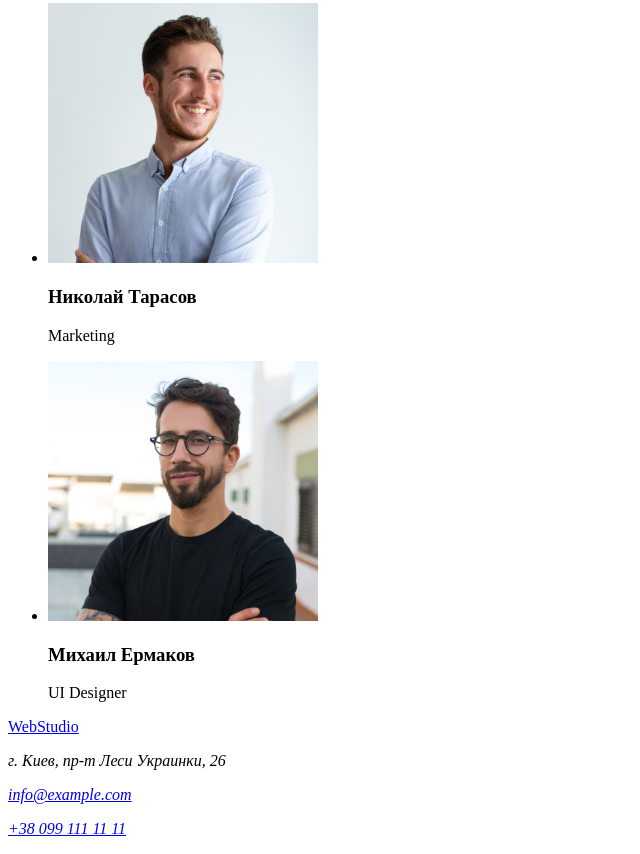
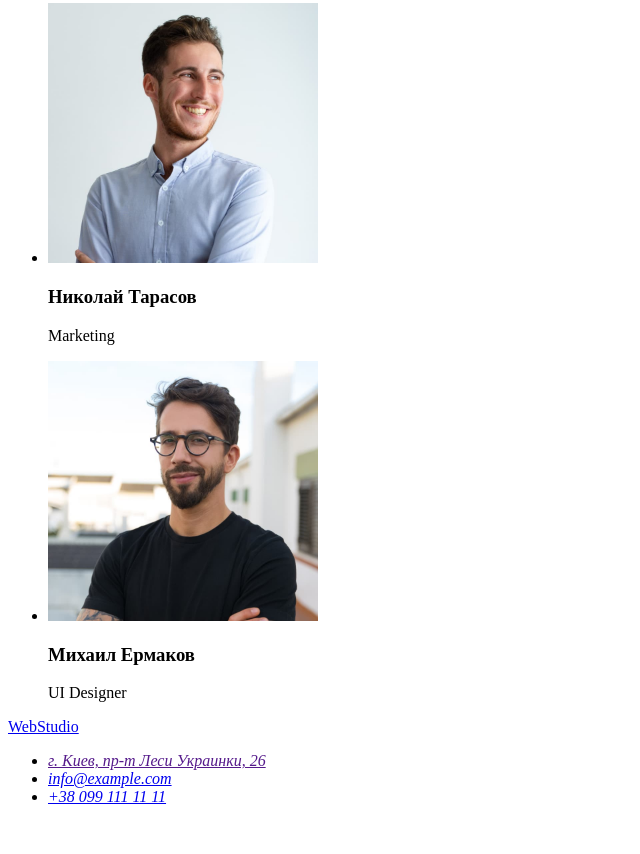
Before and after one commit to ValeriiDroniak/goit-markup-hw-01, a plain HTML site: page index.html in a window 1280 px wide. Shown: the part 2361-3215 px from the top of the page, without its empty margins (0-640 px from the left). After the commit the page ends 3183 px from the top, so only its background shows below. Drawn offline with Linux system fonts and the light colour scheme.

Commit message:
змінює в footer параграфи на елемет списку

```diff
--- a/index.html
+++ b/index.html
@@ -96,9 +96,11 @@
     <footer>
         <a href="/">WebStudio</a>
         <address>
-            <p>г. Киев, пр-т Леси Украинки, 26</p>
-            <p><a href="mailto:info@example.com">info@example.com</a></p>
-            <p><a href="tel:+380991111111">+38 099 111 11 11</a></p>
+            <ul>
+                <li><a href="">г. Киев, пр-т Леси Украинки, 26</a></li>
+                <li><a href="mailto:info@example.com">info@example.com</a></li>
+                <li><a href="tel:+380991111111">+38 099 111 11 11</a></li>
+            </ul>
         </address>
     </footer>
 
```
